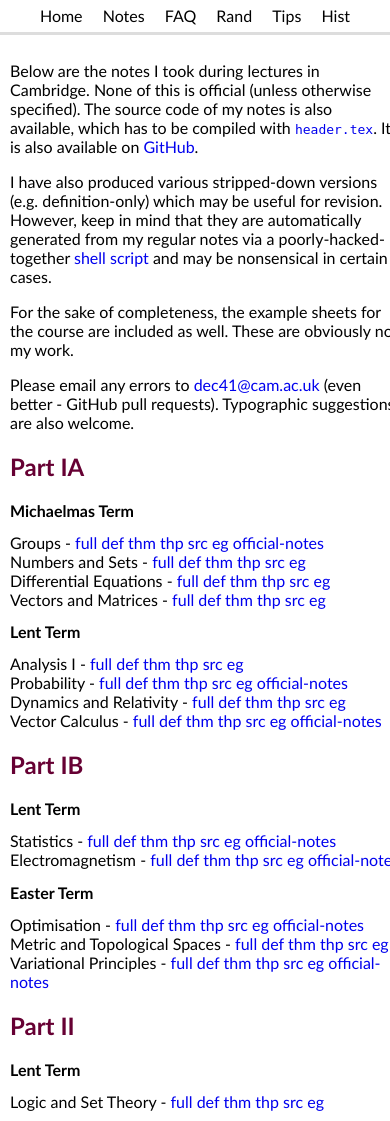
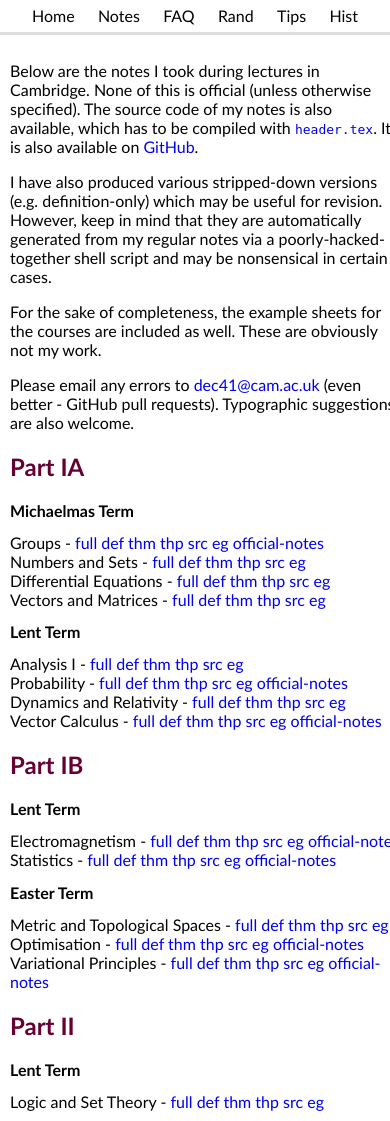
Before and after one commit to dalcde/srcf-web, a PHP site: page / in a window 390 px wide; the page is wider, and only the part inside the window is pictured. Run offline with PHP 8.4, Linux system fonts and the light colour scheme.

Commit message:
Miscellaneous improvements and fixes

```diff
--- a/index.php
+++ b/index.php
@@ -4,9 +4,9 @@ include "header.php"?>
 
 <p>Below are the notes I took during lectures in Cambridge. None of this is official (unless otherwise specified). The source code of my notes is also available, which has to be compiled with <a href="notes/header.tex"><code>header.tex</code></a>. It is also available on <a href="http://github.com/dalcde/cam-notes">GitHub</a>.</p>
 
-<p>I have also produced various stripped-down versions (e.g. definition-only) which may be useful for revision. However, keep in mind that they are automatically generated from my regular notes via a poorly-hacked-together <a href="script">shell script</a> and may be nonsensical in certain cases.</p>
+<p>I have also produced various stripped-down versions (e.g. definition-only) which may be useful for revision. However, keep in mind that they are automatically generated from my regular notes via a poorly-hacked-together shell script and may be nonsensical in certain cases.</p>
 
-<p>For the sake of completeness, the example sheets for the course are included as well. These are obviously not my work.</p>
+<p>For the sake of <a class="hidden" href="http://en.wikipedia.org/wiki/Completeness_(logic)">completeness</a>, the example sheets for the courses are included as well. These are <a class="hidden" href="http://theproofistrivial.com">obviously</a> not my work.</p>
 
 <p>Please email any errors to <a href="mailto:dec41@cam.ac.uk">dec41@cam.ac.uk</a> (even better - GitHub pull requests). Typographic suggestions are also welcome.</p>
 
@@ -67,32 +67,64 @@ $SUBJECTS = array(
         )
     ),
     "IB" => array(
+#        "Michaelmas" => array(
+#            "Analysis II" => array(
+#                "lecturer" => "",
+#                "year" => 2015,
+#                "eg" => False,
+#                "official" => null
+#            ),
+#            "Linear Algebra" => array(
+#                "lecturer" => "",
+#                "year" => 2015,
+#                "eg" => False,
+#                "official" => null
+#            ),
+#            "Quantum Mechanics" => array(
+#                "lecturer" => "",
+#                "year" => 2015,
+#                "eg" => False,
+#                "official" => null
+#            ),
+#            "Markov Chains" => array(
+#                "lecturer" => "",
+#                "year" => 2015,
+#                "eg" => False,
+#                "official" => null
+#            ),
+#            "Methods" => array(
+#                "lecturer" => "",
+#                "year" => 2015,
+#                "eg" => False,
+#                "official" => null
+#            )
+#        ),
         "Lent" => array(
+            "Electromagnetism" => array(
+                "lecturer" => "D. Tong",
+                "year" => 2015,
+                "eg" => True,
+                "official" => "http://www.damtp.cam.ac.uk/user/tong/em.html"
+            ),
             "Statistics" => array(
                 "lecturer" => "D. Spiegelhalter",
                 "year" => 2015,
                 "eg" => True,
                 "official" => "http://www.statslab.cam.ac.uk/Dept/People/djsteaching/teaching15.html"
-            ),
-            "Electromagnetism" => array(
-                "lecturer" => "D. Tong",
-                "year" => 2015,
-                "eg" => True,
-                "official" => "http://www.damtp.cam.ac.uk/user/tong/em.html"
             )
         ),
         "Easter" => array(
+            "Metric and Topological Spaces" => array(
+                "lecturer" => "J. Rassmussen",
+                "year" => 2015,
+                "eg" => True,
+                "official" => null
+            ),
             "Optimisation" => array(
                 "lecturer" => "A. Fischer",
                 "year" => 2015,
                 "eg" => True,
                 "official" => "http://www.statslab.cam.ac.uk/~ff271/teaching/opt/"
-            ),
-            "Metric and Topological Spaces" => array(
-                "lecturer" => "J. Rassmussen",
-                "year" => 2015,
-                "eg" => True,
-                "official" => null
             ),
             "Variational Principles" => array(
                 "lecturer" => "P. K. Townsend",
@@ -122,8 +154,6 @@ $PROPS = array(
     "thp" => array("_thm_proof.pdf", "Theorem-with-proof version"),
     "src" => array(".tex", "Source code")
 );
-#EG_PROP = ["_eg.pdf", "Example sheets", "eg"]
-#OF_PROP = ["", "Official notes", "official notes"]
 
 foreach ($SUBJECTS as $part => $terms) {
     echo "<section>";
@@ -145,11 +175,17 @@ foreach ($SUBJECTS as $part => $terms) {
                 $ext = $stuff[0];
                 $title = $stuff[1];
 
-                echo "<a href='notes/$term_str/$course$ext' title='$title'>$name</a>&nbsp;";
+                $link = "notes/$term_str/$course$ext";
+                $time = date("Y-m-d H:i:s", filemtime($link));
+
+                echo "<a href='$link' title='$title (Last edited $time)'>$name</a>&nbsp;";
             }
 
             if ($details["eg"]) {
-                echo "<a href='notes/$term_str/$course"."_eg.pdf' title='Example sheets'>eg</a>&nbsp;";
+                $link = "notes/$term_str/$course"."_eg.pdf";
+                $time = date("Y-m-d H:i:s", filemtime($link));
+
+                echo "<a href='$link' title='Example sheets (Last edited: $time)'>eg</a>&nbsp;";
             }
 
             if ($details["official"]) {
--- a/random.php
+++ b/random.php
@@ -1,10 +1,12 @@
 <?php
 $title = "/dev/urandom";
 include "header.php"?>
-<p>I was bored and ran <code>cat /dev/urandom &gt; file</code> on my computer. Curiously, there was some interesting bits in the output. So I scraped the interesting parts them and hosted them here.</p>
+<p>I was bored and ran <code>cat /dev/urandom &gt; file</code> on my computer. Curiously, there were some interesting bits in the output. So I scraped the interesting parts and hosted them here.</p>
 
 <hr />
 <p><a href="urandom/trivial.pdf">Anatomy of the trivial group</a> (<a href="urandom/trivial.tex">source</a>) - I found this thing that vaguely resembles a tex file. I tried to compile it and found a few compilation errors, but those were easy fixes and I made it work.</p>
 <hr />
+<p><a href="https://www.youtube.com/watch?v=BipvGD-LCjU">Random</a> <a href="http://erkin.co/ponysay/">links</a> <a href="http://xkcd.com">I've</a> <a href="http://tartarus.org/gareth/">found</a> inside the dump.</p>
+<hr />
 <p>I'll continue updating this page once I find more interesting stuff.</p>
 <?php include "footer.php"?>
--- a/style.css
+++ b/style.css
@@ -14,7 +14,7 @@ header {
     padding: 0.4em 0;
     background: url("logo.svg") no-repeat center left;
     width: 100%;
-    max-width: 800px;
+    max-width: 42em;
     margin: auto;
 }
 
@@ -32,7 +32,7 @@ header {
 #main {
     padding: 10px;
     margin: 0 auto;
-    max-width: 800px;
+    max-width: 42em;
     width: 100%;
 }
 
@@ -64,7 +64,7 @@ header {
     color: #444;
 }
 
-a.hidden {
+#main a.hidden, #main a.hidden:hover {
     text-decoration: none;
     color: inherit;
 }
@@ -84,8 +84,32 @@ a.hidden {
     #header-content {
         background: none;
     }
+}
+
+@media (max-width: 40em) and (min-width: 37em) {
+    #header-content a {
+        font-size: 115%;
+        padding: 0.4em 0.9em;
+    }
+}
+
+@media (max-width: 37em) and (min-width: 35em) {
+    #header-content a {
+        font-size: 110%;
+        padding: 0.4em 0.8em;
+    }
+}
+
+@media (max-width: 35em) and (min-width: 32em) {
+    #header-content a {
+        font-size: 105%;
+        padding: 0.4em 0.7em;
+    }
+}
+
+@media (max-width: 32em) {
     #header-content a {
         font-size: 100%;
-        padding: 0.4em 0.5em;
+        padding: 0.4em 0.6em;
     }
 }
```
Also changed, not shown: tips.php (+6 -6 lines).
